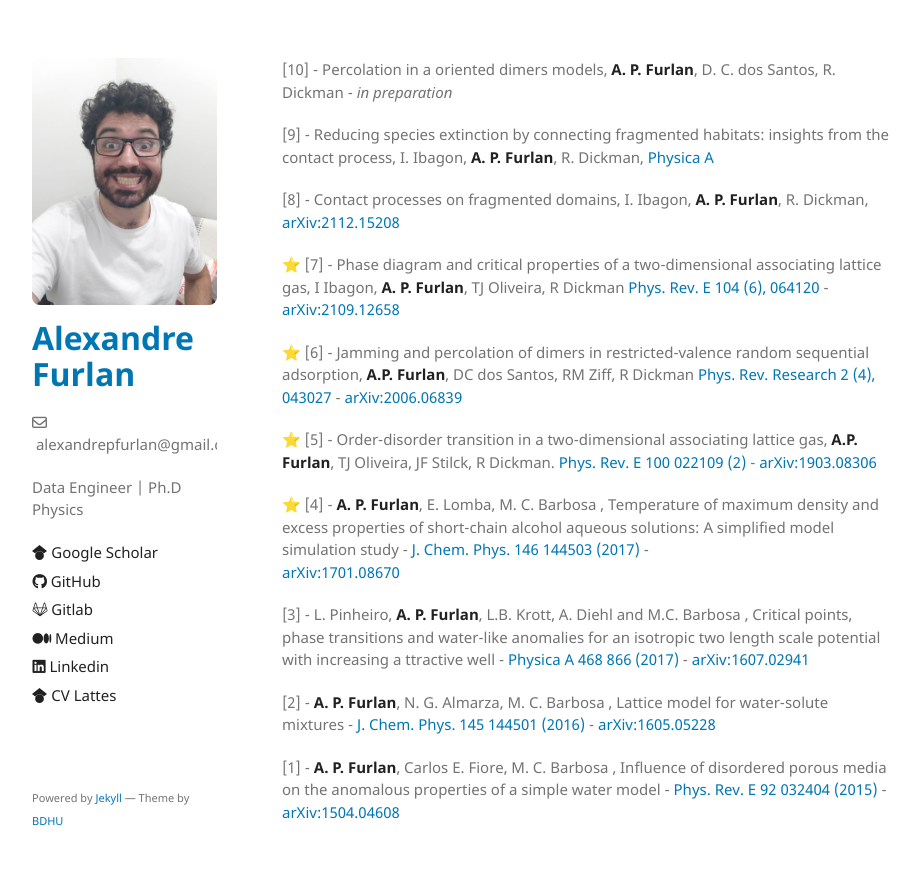
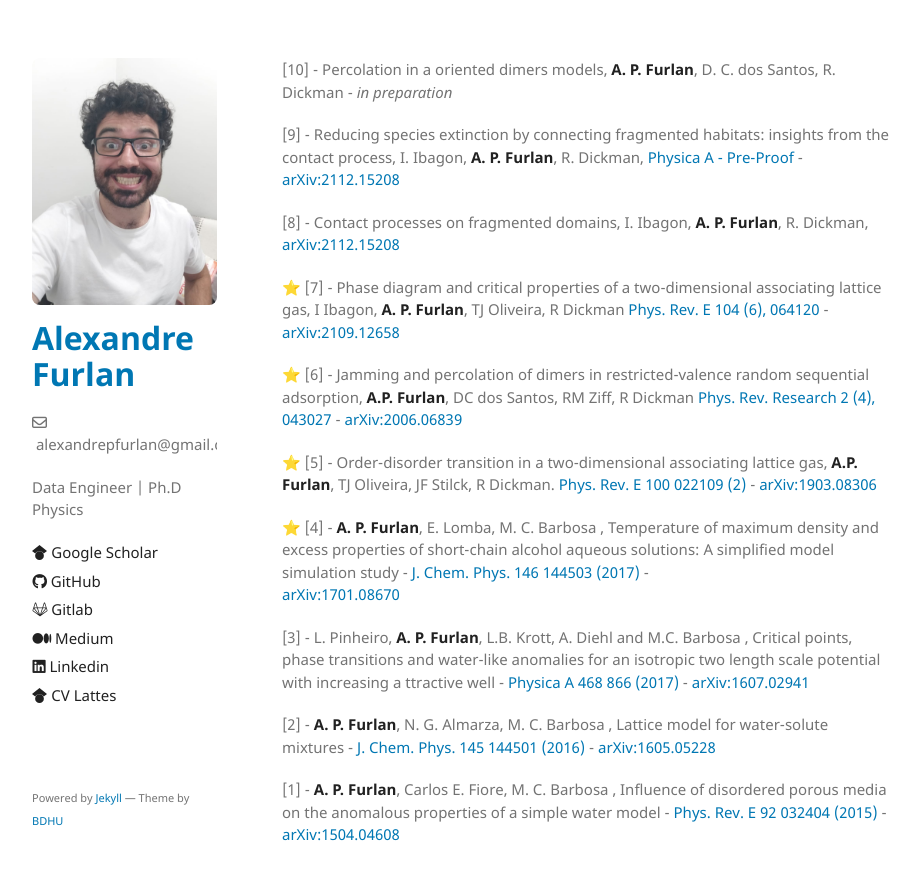
Before and after one commit to apfurlan/apfurlan.github.io, a Jekyll site: the page built from phy-pub-page.md, in a window 1280 px wide. Shown: the top 880 px of the page, without its empty margins (178-1098 px from the left). Built offline with Jekyll 4.4.1, drawn with Linux system fonts in a browser that asks for light colours; our own code applies the rules of GitHub Pages for plain Markdown files.

Commit message:
init commit

```diff
--- a/phy-pub-page.md
+++ b/phy-pub-page.md
@@ -4,7 +4,8 @@
 
 [9] - Reducing species extinction by connecting fragmented habitats: insights from
 the contact process, I. Ibagon, **A. P. Furlan**, R. Dickman,
-[Physica A](https://www.sciencedirect.com/science/article/abs/pii/S0378437122004186)
+[Physica A - Pre-Proof](https://www.sciencedirect.com/science/article/abs/pii/S0378437122004186) -
+[arXiv:2112.15208](https://arxiv.org/abs/2112.15208)
 
 [8] - Contact processes on fragmented domains, I. Ibagon, **A. P. Furlan**, R. Dickman,
 [arXiv:2112.15208](https://arxiv.org/abs/2112.15208)
```
